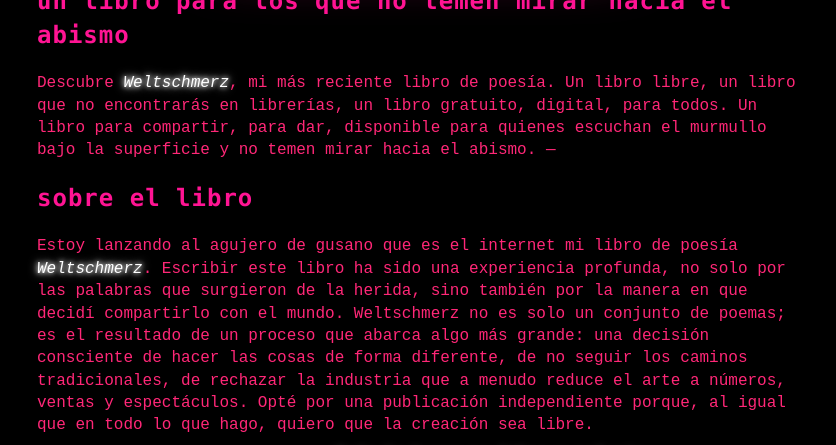
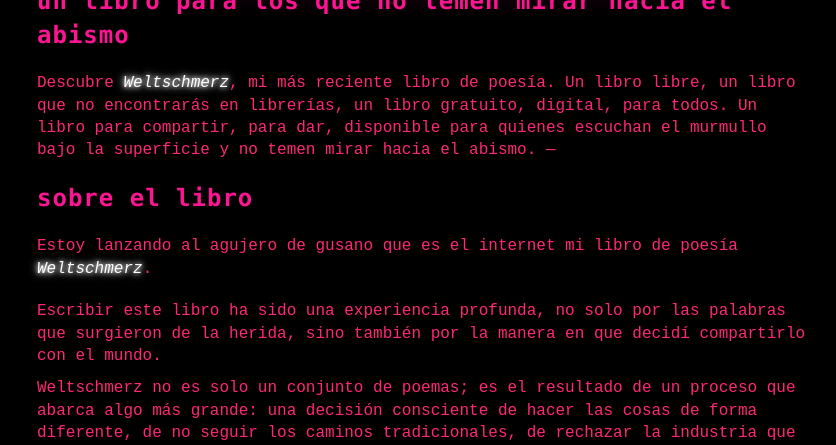
Before and after one commit to medusahra/medusahra.github.io, a Jekyll site: the page built from _posts/2025-11-11-weltschmerz.md, in a window 1280 px wide and 1400 px high, scrolled down 806 px. Shown: the top 445 px of the window, without its empty margins (218-1054 px from the left). Built offline with Jekyll 4.4.1, drawn with Linux system fonts in a browser that asks for light colours; some of the changed text lies outside the part shown.

Commit message:
Update 2025-11-11-weltschmerz.md

```diff
--- a/_posts/2025-11-11-weltschmerz.md
+++ b/_posts/2025-11-11-weltschmerz.md
@@ -5,29 +5,47 @@
 
 
 ---
+
 [< volver](/)
+
+
 # Weltschmerz
 <img src="/assets/weltschmerz-cover.jpg" alt="Portada Weltschmerz" style="max-width: 90%; width: 400px; display: block; margin: 30px auto; filter: drop-shadow(0 0 30px #ff1493);">
 ## un libro para los que no temen mirar hacia el abismo
 Descubre *Weltschmerz*, mi más reciente libro de poesía. Un libro libre, un libro que no encontrarás en librerías, un libro gratuito, digital, para todos. Un libro para compartir, para dar, disponible para quienes escuchan el murmullo bajo la superficie y no temen mirar hacia el abismo.
 ---
 ### sobre el libro
+<div style="margin: 20px 0;"></div>
 Estoy lanzando al agujero de gusano que es el internet mi libro de poesía *Weltschmerz*.
-Escribir este libro ha sido una experiencia profunda, no solo por las palabras que surgieron de la herida, sino también por la manera en que decidí compartirlo con el mundo. Weltschmerz no es solo un conjunto de poemas; es el resultado de un proceso que abarca algo más grande: una decisión consciente de hacer las cosas de forma diferente, de no seguir los caminos tradicionales, de rechazar la industria que a menudo reduce el arte a números, ventas y espectáculos.
+<div style="margin: 20px 0;"></div>
+Escribir este libro ha sido una experiencia profunda, no solo por las palabras que surgieron de la herida, sino también por la manera en que decidí compartirlo con el mundo.
+<div style="margin: 10px 0;"></div>
+Weltschmerz no es solo un conjunto de poemas; es el resultado de un proceso que abarca algo más grande: una decisión consciente de hacer las cosas de forma diferente, de no seguir los caminos tradicionales, de rechazar la industria que a menudo reduce el arte a números, ventas y espectáculos.
+<div style="margin: 10px 0;"></div>
 Opté por una publicación independiente porque, al igual que en todo lo que hago, quiero que la creación sea libre.
 <div style="margin: 10px 0;"></div>
 Como dijo alguna vez Thoreau: *«Todo lo bueno es libre y salvaje»*.
 <div style="margin: 10px 0;"></div>
 Así es la poesía: no está amarrada a exigencias externas, ni a la lógica del mercado y mucho menos al capital.
-Este libro no busca llegar a todos; busca llegar a quienes resuenen con él. Creo que las palabras encuentran su propio camino, así como las personas encuentran las historias que necesitan leer en el momento justo.
+<div style="margin: 10px 0;"></div>
+Este libro no busca llegar a todos; busca llegar a quienes resuenen con él.
+<div style="margin: 10px 0;"></div>
+Creo que las palabras encuentran su propio camino, así como las personas encuentran las historias que necesitan leer en el momento justo.
 No hay una gran editorial detrás de Weltschmerz, ni tampoco habrá un lanzamiento oficial con luces, ponqué y escenario. Decidí gestionarlo yo misma porque creo en el poder de lo pequeño, lo cercano y lo auténtico.
-<img src="/assets/coverbook2.jpg" alt="Autor" style="max-width: 90%; width: 350px; display: block; margin: 40px auto; filter: drop-shadow(0 0 20px #ff1493);">
+<img src="/assets/coverbook2.jpeg" alt="Autor" style="max-width: 90%; width: 350px; display: block; margin: 40px auto; filter: drop-shadow(0 0 20px #ff1493);">
 Mi escritura, como mi vida, se nutre de la resistencia frente a un sistema que parece consumirlo todo, incluso el arte. Publicarlo de manera independiente es, en última instancia, un acto de coherencia con mi visión del mundo: una donde las voces no tienen que gritar para ser escuchadas.
-Este libro es para quienes escuchan el murmullo bajo la superficie, para quienes saben que las cosas más valiosas no siempre son las más visibles. Como todo lo que se construye al margen de lo establecido, existe un tejido invisible en las cosas que hacen parte de lo que no hace parte.
-Si este libro te ha encontrado y sientes que su contenido resuena en lo profundo, quiero invitarte a apoyar mi trabajo desde la libertad de dar, sabiendo que el acto de sostener lo independiente también es un acto de resistencia.
+<div style="margin: 10px 0;"></div>
+Este libro es para quienes escuchan el murmullo bajo la superficie, para quienes saben que las cosas más valiosas no siempre son las más visibles.
+<div style="margin: 10px 0;"></div>
+Como todo lo que se construye al margen de lo establecido, existe un tejido invisible en las cosas que hacen parte de lo que no hace parte.
+Si este libro te ha encontrado y sientes que su contenido resuena en lo profundo, quiero invitarte a apoyar mi trabajo desde la libertad de dar, sabiendo que el acto de sostener lo
+independiente también es un acto de resistencia.
+<div style="margin: 10px 0;"></div>
 Al final del libro encontrarás formas de hacerlo. Todo gesto será recibido con gratitud, porque es una forma más de mantener viva esta ruta que elige no someterse.
+<div style="margin: 20px 0;"></div>
+
 ---
-# descarga
+# descarga el libro aquí
 
 <div style="text-align: center; margin: 60px 0;">
   <a href="https://drive.google.com/drive/folders/1PmajCjLHaCD2x08vmiq0Vp6zFdcNXuMU?usp=sharing" target="_blank" style="
@@ -55,6 +73,7 @@
 }
 </style>
 
+<div style="margin: 40px 0;"></div>
 
 *En este viaje de polvo estelar y ecos de lo subterráneo, cada gesto se convierte en un verso compartido, una chispa en la oscuridad.*
 *Gracias por acompañar este murmullante ritual de creación y resistencia.*
@@ -63,4 +82,6 @@
 <div style="margin: 40px 0;"></div>
 
 
+
+---
 [< volver al inicio](/)
```
